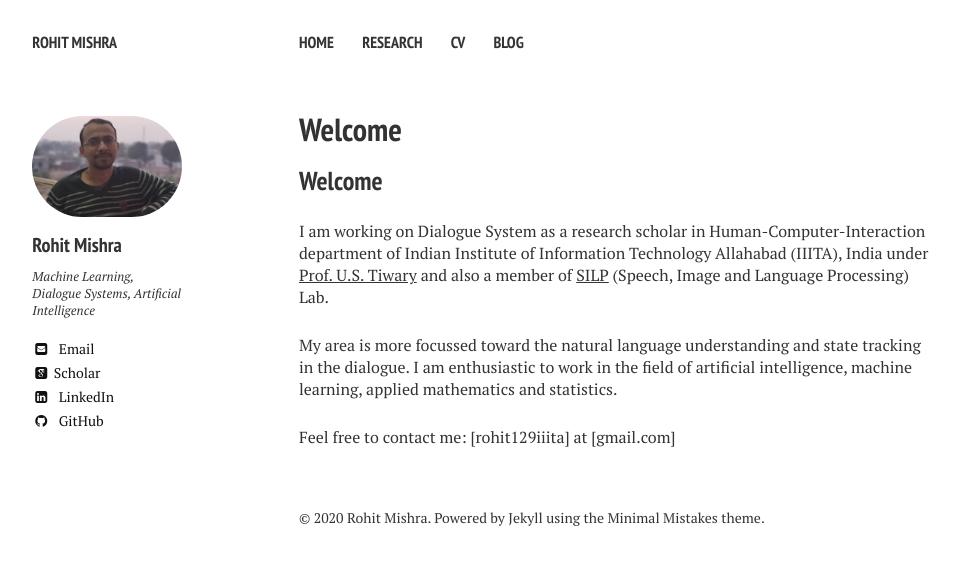
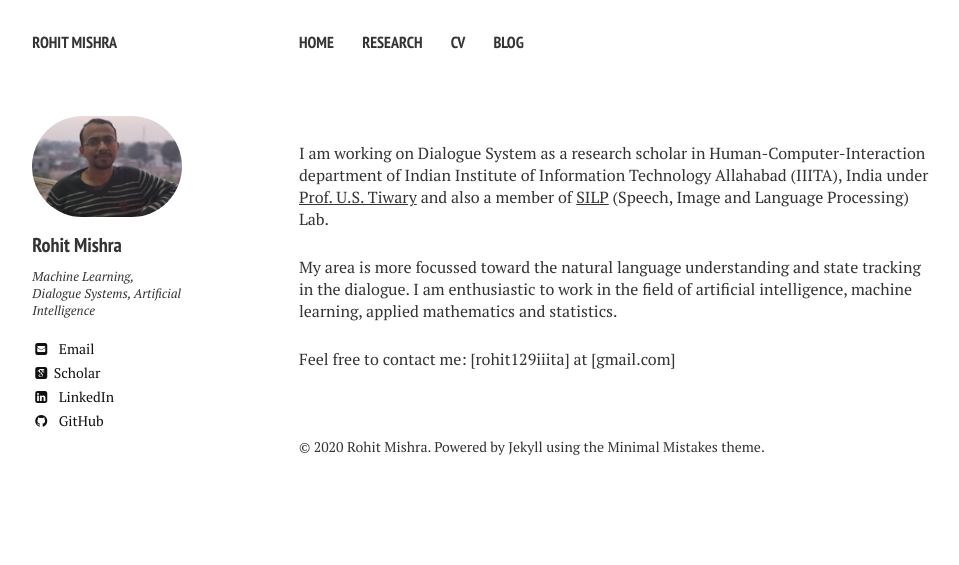
Before and after one commit to rohit129/rohit129.github.io, a Jekyll site: the page built from index.md, in a window 1280 px wide. Shown: the top 565 px of the page, without its empty margins (21-980 px from the left). Built offline with Jekyll 4.4.1, drawn with Linux system fonts in a browser that asks for light colours; nearby versions of some CDN libraries; some web fonts are replaced; our own code applies the rules of GitHub Pages for plain Markdown files.

Commit message:
updation in index.md

```diff
--- a/index.md
+++ b/index.md
@@ -1,13 +1,13 @@
 ---
 layout: page #was "home", but I don't need the latest blog feed template on the homepage
-excerpt: "The personal website of Pawel Budzianowski."
+excerpt: "The personal website of Rohit Mishra."
 tags: [Mishra,Rohit, Rohit, Mishra Rohit, Rohit Mishra, rohitmishra, rohit mishra,  home page]
 share: false
 image:
   credit: "@rohit"
 ---
 
-## Welcome
+<!-- ## Welcome  -->
 
 I am working on Dialogue System as a research scholar in Human-Computer-Interaction department of Indian Institute of Information Technology Allahabad (IIITA), India under [Prof. U.S. Tiwary](https://www.researchgate.net/profile/Uma_Shanker_Tiwary) and  also a member of [SILP](https://silp.iiita.ac.in/) (Speech, Image and Language Processing) Lab.
 
```
Also changed, not shown: 4 other files.
